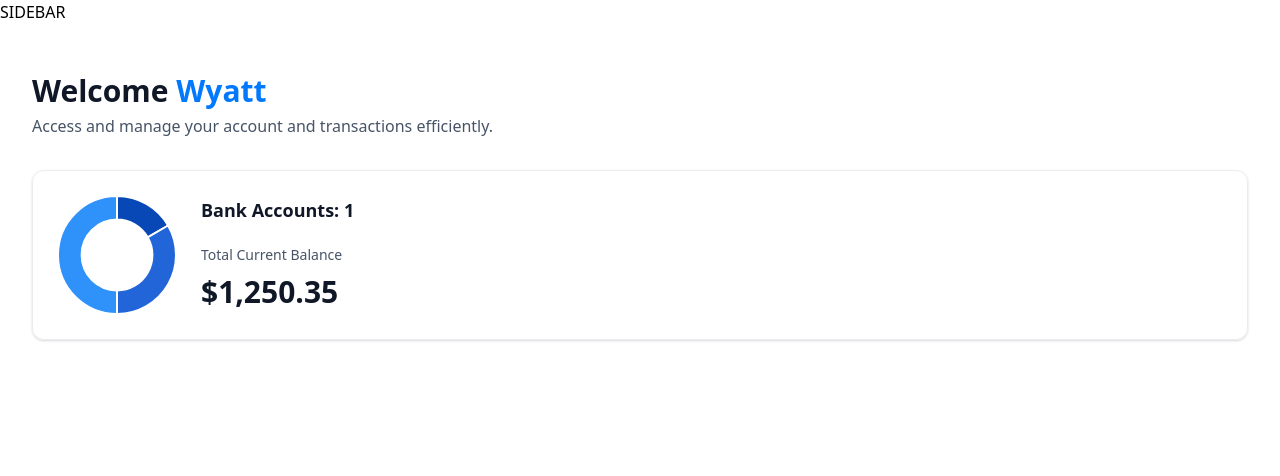
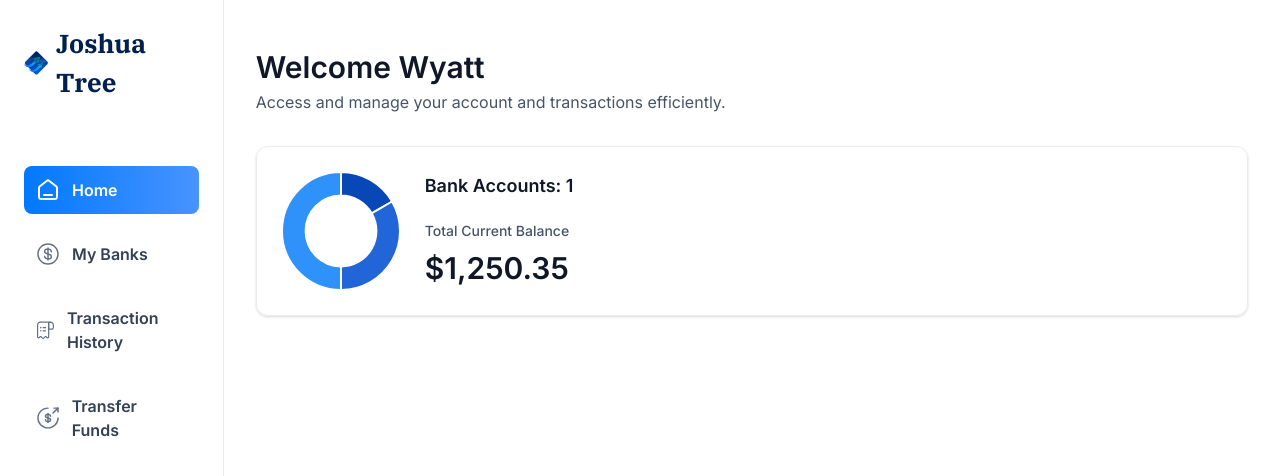
Before and after one commit to WyattMay79/JoshuaTreeBanking, a Next.js app: page / in a window 1280 px wide. Shown: the top 476 px of the page. Built offline with nearby package versions, Linux system fonts and the light colour scheme.

Commit message:
implemented a responsive navbar for desktop size views

```diff
--- a/app/(root)/layout.tsx
+++ b/app/(root)/layout.tsx
@@ -1,12 +1,26 @@
+import MobileNav from "@/components/MobileNav";
+import Sidebar from "@/components/Sidebar";
+import Image from "next/image";
+
 export default function RootLayout({
   children,
 }: Readonly<{
   children: React.ReactNode;
 }>) {
+  const loggedIn = { firstName: 'William', lastName: 'Shakespeare' };
+
   return (
-    <main>
-        SIDEBAR
+    <main className="flex h-screen w-full font-inter">
+      <Sidebar user={loggedIn} />
+      <div className="flex size-full flex-col">
+        <div className="root-layout">
+          <Image src="/icons/logo.svg" width={30} height={30} alt="menu icon" />
+          <div>
+            <MobileNav user={loggedIn} />
+          </div>
+        </div>
         {children}
+      </div>
     </main>
   );
 }
--- a/app/layout.tsx
+++ b/app/layout.tsx
@@ -11,8 +11,8 @@
 
 
 export const metadata: Metadata = {
-  title: "Horizon Bank",
-  description: "Horizon is a modern banking platform for everyone.",
+  title: "Joshua Tree Banking",
+  description: "Joshua Tree is a modern banking platform for everyone.",
   icons: {
     icon: '/icons/logo.svg'
   }
--- a/components/HeaderBox.tsx
+++ b/components/HeaderBox.tsx
@@ -6,7 +6,7 @@
         <h1 className="header-box-title">
             {title}
             {type === 'greeting' && (
-                <span className="text-bankGradient">
+                <span className="text-bank-gradient">
                     &nbsp;{user}
                 </span>
             )}
--- /dev/null
+++ b/components/MobileNav.tsx
@@ -0,0 +1,9 @@
+import React from 'react'
+
+const MobileNav = ({user}: MobileNavProps) => {
+  return (
+    <div>MobileNav</div>
+  )
+}
+
+export default MobileNav
--- /dev/null
+++ b/components/Sidebar.tsx
@@ -0,0 +1,61 @@
+'use client'
+
+import Link from 'next/link'
+import Image from 'next/image'
+import React from 'react'
+import { sidebarLinks } from '@/constants'
+import { cn } from '@/lib/utils'
+import { usePathname } from 'next/navigation'
+
+const Sidebar = ({ user }: SiderbarProps) => {
+    const pathname = usePathname();
+    return (
+        <section className='sidebar'>
+            <nav className='flex flex-col gap-4'>
+                <Link
+                    href="/"
+                    className="mb-12 cursor-pointer flex items-center gap-2"
+                >
+                    <Image
+                        src="/icons/logo.svg"
+                        width={34}
+                        height={34}
+                        alt="Horizon Logo"
+                        className='size-[24px] max-xl:size-14'
+                    />
+                    <h1 className='sidebar-logo'>Joshua Tree</h1>
+                </Link>
+                {sidebarLinks.map((item) => {
+                    const isActive = pathname === item.route || pathname.startsWith(`${item.route}/`)
+                    return (
+                        <Link
+                            href={item.route}
+                            key={item.label}
+                            className={cn('sidebar-link', { 'bg-bank-gradient': isActive })}
+                        >
+                            <div
+                                className='relative size-6'
+                            >
+                                <Image
+                                    src={item.imgURL}
+                                    alt={item.label}
+                                    fill
+                                    className={cn({
+                                        'brightness-[3] invert-0': isActive
+                                    })}
+                                />
+                            </div>
+                            <p className={cn('sidebar-label', { '!text-white': isActive })}>
+                                {item.label}
+                            </p>
+                        </Link>
+                    )
+                })}
+                USER
+            </nav>
+            FOOTER
+        </section>
+    )
+}
+
+export default Sidebar
```
